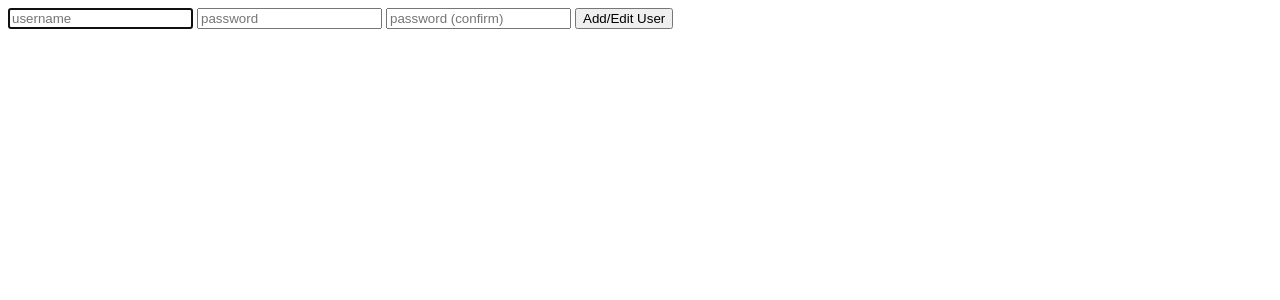
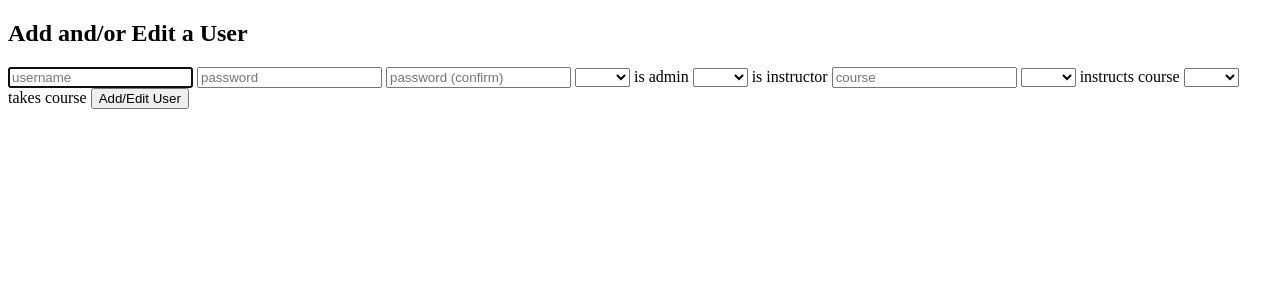
Before and after one commit to mikelmcdaniel/grade-oven, a Flask app: template src/templates/admin_edit_user.html in a window 1280 px wide. Shown: the top 300 px of the page. Run offline with Flask 2, Linux system fonts and the light colour scheme; the template is opened without the code that fills it, so the values that code supplies are empty; parts of the project's set-up code (start-up, migrations or seed data) failed here and were passed over.

Commit message:
Change TestScript to TestCase with the vague intention to make a TestScript multiple TestCases. Add JSON serialize/deserializing to BuildScript and TestCase. Skip unarchiving a file if it is a plain file. Make SECRET_KEY persist across server invocations. Start adding support for courses, assignments, and adding/editing users as an admin. Add logout support.

```diff
--- a/src/server.py
+++ b/src/server.py
@@ -19,7 +19,7 @@
 import datastore as datastore_lib
 
 app = flask.Flask(__name__)
-app.config['SECRET_KEY'] = ''.join(bcrypt.gensalt()[7:] for _ in xrange(10))
+app.config['SECRET_KEY'] = open('data/secret_key.txt').read()
 app.config['MAX_CONTENT_LENGTH'] = 2 * 1024 * 1024
 login_manager = login.LoginManager()
 login_manager.init_app(app)
@@ -30,9 +30,16 @@
 courses[]
   students
   instructors
+  assignments[]
+    students[]
+      score
+    due_date
+    build_script
+    test_case
 users[]
   hashed_password
-admins[]
+admins
+instructors
 """
 
 
@@ -41,10 +48,6 @@
   def __init__(self, data_store, username):
     self.username = username
     self._data_store = data_store
-
-  @classmethod
-  def load_user(cls, data_store, username):
-    return cls(data_store, username)
 
   def check_password(self, password):
     try:
@@ -77,6 +80,36 @@
     else:
       del self._data_store['admins', self.username]
 
+  def is_instructor(self):
+    return ('instructors', self.username) in self._data_store
+
+  def set_is_instructor(self, is_instructor):
+    if is_instructor:
+      self._data_store.put(('instructors', self.username))
+    else:
+      del self._data_store['instructors', self.username]
+
+  def is_instructor(self):
+    return ('instructors', self.username) in self._data_store
+
+  def set_instructs_course(self, course, instructs_course):
+    if instructs_course:
+      self._data_store.put(('courses', course, 'instructors', self.username))
+    else:
+      del self._data_store['courses', course, 'instructors', self.username]
+
+  def instructs_course(self, course):
+    return ('courses', course, 'instructors', self.username) in self._data_store
+
+  def set_takes_course(self, course, takes_course):
+    if takes_course:
+      self._data_store.put(('courses', course, 'students', self.username))
+    else:
+      del self._data_store['courses', course, 'students', self.username]
+
+  def takes_course(self, course):
+    return ('courses', course, 'students', self.username) in self._data_store
+
   def is_authenticated(self):
     return data_store.get(('users', self.username, 'is_authenticated'), False)
 
@@ -92,6 +125,23 @@
   def get_id(self):
     return self.username
 
+
+class GradeOvenCourse(object):
+  "Represents a course"
+  def __init__(self, data_store, course_name):
+    self.name = course_name
+    self._data_store = data_store
+
+  def students(self):
+    return data_store.get_all(('courses', self.name, 'students'))
+
+  def instructors(self):
+    return data_store.get_all(('courses', self.name, 'instructors'))
+
+  def assignments(self):
+    return data_store.get_all(('courses', self.name, 'assignments'))
+
+
 def admin_required(func):
   @functools.wraps(func)
   def admin_required_func(*args, **kwargs):
@@ -104,7 +154,8 @@
 
 @login_manager.user_loader
 def load_user(username):
-  return GradeOvenUser.load_user(data_store, username)
+  return GradeOvenUser(data_store, username)
+
 
 @app.route('/admin/add_user')
 @admin_required
@@ -114,20 +165,47 @@
 @app.route('/admin/edit_user', methods=['GET', 'POST'])
 @admin_required
 def admin_edit_user():
+  def _select_to_bool(value):
+    if value == 'set':
+      return True
+    elif value == 'unset':
+      return False
+    return None
   form = flask.request.form
   username = form.get('username')
   password = form.get('password')
   password2 = form.get('password2')
+  is_admin = _select_to_bool(form.get('is_admin'))
+  is_instructor = _select_to_bool(form.get('is_instructor'))
+  course = form.get('course')
+  instructs_course = _select_to_bool(form.get('instructs_course'))
+  takes_course = _select_to_bool(form.get('takes_course'))
   errors = []
-  if password != password2:
+  msgs = []
+  if (password is None or password2 is None) and password != password2:
     errors.append('Password and password confirmation do not match.')
-  if username and password and password2:
-    if password == password2:
-      user = GradeOvenUser.load_user(data_store, username)
+  if username is not None:
+    user = GradeOvenUser.load_user(data_store, username)
+    msgs.append('Loaded user {!r}'.format(username))
+    if password is not None:
       user.set_password(password)
-  elif username or password or password2:
-    errors.append('Username and password must both be set.')
-  return flask.render_template('admin_edit_user.html', errors=errors)
+      msgs.append('Set password')
+    if is_admin is not None:
+      user.set_is_admin(is_admin)
+      msgs.append('Set is_admin == {!r}'.format(is_admin))
+    if is_instructor is not None:
+      user.set_is_instructor(is_instructor)
+      msgs.append('Set is_instructor == {!r}'.format(is_instructor))
+    if course is not None:
+      if instructs_course:
+        user.set_instructs_course(course, instructs_course)
+        msgs.append('Set instructs_course {!r} == {!r}'.format(course, instructs_course))
+      if takes_course:
+        user.set_takes_course(course, takes_course)
+        msgs.append('Set takes_course {!r} == {!r}'.format(course, takes_course))
+  else:
+    errors.append('Username must be set.')
+  return flask.render_template('admin_edit_user.html', errors=errors, msgs=msgs)
 
 @app.route('/admin/db/get/<path:key>')
 @admin_required
@@ -143,7 +221,29 @@
 @app.route('/debug/logged_in')
 @login.login_required
 def debug_logged_in():
-  return 'You are logged in.'
+  return 'You are logged in as {}'.format(login.current_user.get_id())
+
+@app.route('/courses/<string:course_name>')
+@login.login_required
+def courses_x(course_name):
+  user = login.current_user
+  course = GradeOvenCourse(data_store, course_name)
+  instructs_course = user.instructs_course(course.name)
+  takes_course = user.takes_course(course.name)
+  if instructs_course:
+    students = course.students()
+  else:
+    students = None
+  assignments = course.assignments()
+  return flask.render_template(
+    'courses_x.html', instructs_course=instructs_course,
+    takes_course=takes_course, students=students, assignments=assignments,
+    course_name=course.name)
+
+@app.route('/courses/<string:course_name>/assignments/<string:assignment_name>')
+@login.login_required
+def courses_x_assignment_x(course_name, assignment_name):
+  return cgi.escape('TODO: /courses/{}/assignments/{}'.format(course_name, assignment_name))
 
 @app.route('/')
 def index():
@@ -167,13 +267,19 @@
       return flask.redirect('/')
   return flask.render_template('login.html')
 
+@app.route("/logout")
+@login.login_required
+def logout():
+    login.logout_user()
+    return flask.redirect('/')
 
 
 
 if __name__ == '__main__':
-  user = GradeOvenUser(data_store, 'admin')
-  user.set_password('admin')
-  user.set_is_admin(True)
+  if not data_store.get_all(('admins',)):
+    user = GradeOvenUser(data_store, 'admin')
+    user.set_password('admin')
+    user.set_is_admin(True)
 
   context = SSL.Context(SSL.TLSv1_METHOD)
   # TODO: generate a legitimate server key and certificate
--- a/src/templates/admin_edit_user.html
+++ b/src/templates/admin_edit_user.html
@@ -1,16 +1,45 @@
 {% extends "base.html" %}
 {% block body %}
 {% if errors %}
-  <ul class=errors>
+  <ul class="errors">
     {% for error in errors %}
     <li class="error">{{ error }}</li>
     {% endfor %}
   </ul>
 {% endif %}
+{% if msgs %}
+  <ul class="msgs">
+    {% for msg in msgs %}
+    <li class="msg">{{ msg }}</li>
+    {% endfor %}
+  </ul>
+{% endif %}
+<h2>Add and/or Edit a User</h2>
 <form action="/admin/edit_user" method="post">
-<input autofocus="autofocus" autocapitalize="off" name="username" type="text" placeholder="username"/>
-<input name="password" type="password" placeholder="password"/>
-<input name="password2" type="password" placeholder="password (confirm)"/>
-<input type="submit" value="Add/Edit User" />
+<input autofocus="autofocus" autocapitalize="off" name="username" type="text" placeholder="username">
+<input name="password" type="password" placeholder="password">
+<input name="password2" type="password" placeholder="password (confirm)">
+<select name="is_admin">
+  <option value=""/>
+  <option value="set">set</option>
+  <option value="unset">unset</option>
+</select> is admin
+<select name="is_instructor">
+  <option value=""/>
+  <option value="set">set</option>
+  <option value="unset">unset</option>
+</select> is instructor
+<input name="course" type="text" placeholder="course">
+<select name="instructs_course">
+  <option value=""/>
+  <option value="set">set</option>
+  <option value="unset">unset</option>
+</select> instructs course
+<select name="takes_course">
+  <option value=""/>
+  <option value="set">set</option>
+  <option value="unset">unset</option>
+</select> takes course
+<input type="submit" value="Add/Edit User">
 </form>
 {% endblock %}
--- a/src/templates/base.html
+++ b/src/templates/base.html
@@ -1,6 +1,6 @@
 <!doctype html>
 <title>Grade Oven</title>
 <!-- <link rel=stylesheet type=text/css href="{{ url_for('static', filename='style.css') }}"> -->
-<div class=page>
+<div class="page">
   {% block body %}{% endblock %}
 </div>
```
Also changed, not shown: src/executor.py (+46 -20 lines), src/templates/courses_x.html (added, +26 -0 lines).
